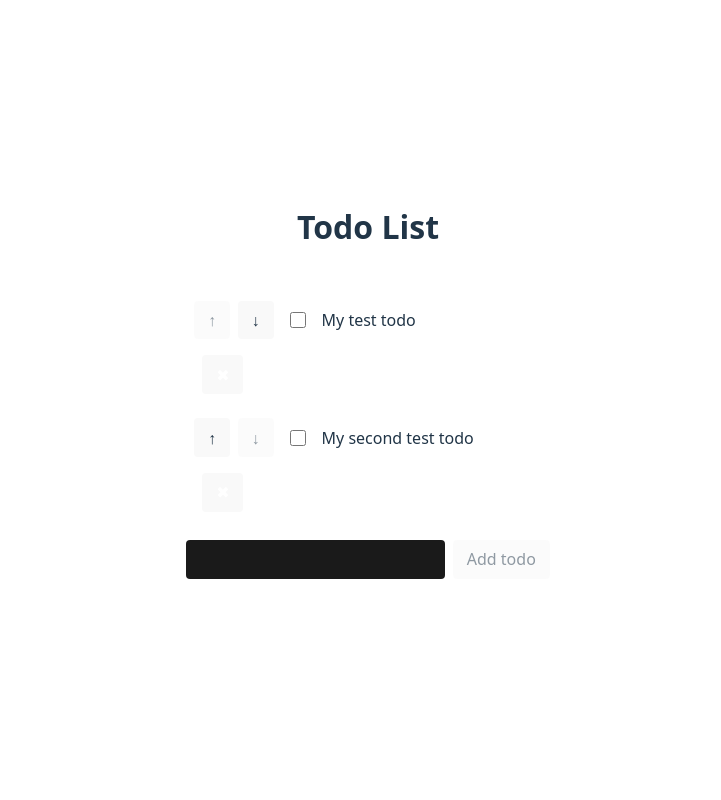
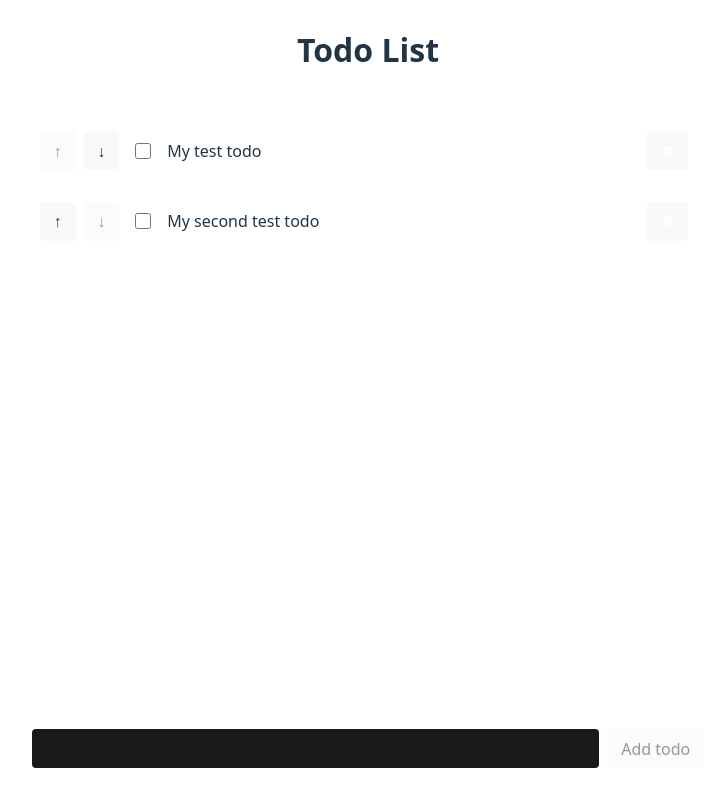
Before and after one commit to ollypolly/todo-list-2, a React (Vite) app: page / in a window 1280 px wide. Shown: the whole page, without its empty margins (272-993 px from the left). Built offline with nearby package versions, Linux system fonts and the light colour scheme.

Commit message:
Update styling

```diff
--- a/src/components/TodoList/TodoItem.tsx
+++ b/src/components/TodoList/TodoItem.tsx
@@ -25,7 +25,7 @@ export const TodoItem = ({
   const isMoveDownDisabled = index === todosLength - 1;
 
   return (
-    <div className="flex items-center p-2 flex-wrap gap-2 hover:bg-gray-700 rounded-sm flex-grow max-w-xl">
+    <div className="flex items-center p-2 flex-wrap gap-2 hover:bg-gray-700 rounded-sm">
       <button
         disabled={isMoveUpDisabled}
         aria-disabled={isMoveUpDisabled}
@@ -50,7 +50,7 @@ export const TodoItem = ({
       />
       <label
         htmlFor={`${id}-checkbox`}
-        className="cursor-pointer flex-grow flex-1/2 text-left"
+        className="cursor-pointer flex-grow text-left"
       >
         <p className={completed ? 'line-through' : ''}>{description}</p>
       </label>
--- a/src/components/TodoList/TodoList.tsx
+++ b/src/components/TodoList/TodoList.tsx
@@ -14,7 +14,11 @@ export const TodoList = () => {
   };
 
   return (
-    <div aria-live="polite" className="m-3">
+    <div
+      aria-live="polite"
+      className="flex flex-col max-w-2xl mx-auto h-full w-full"
+    >
+      <div className="flex flex-col flex-grow">
         {todos.map((todo, index) => (
           <TodoItem
             key={todo.id}
@@ -26,6 +30,8 @@ export const TodoList = () => {
             reorderTodo={reorderTodo}
           />
         ))}
+      </div>
+
       <div className="flex mt-3 flex-wrap gap-2">
         <input
           value={description}
--- a/src/index.css
+++ b/src/index.css
@@ -1,10 +1,11 @@
 @import 'tailwindcss';
 
 #root {
-  max-width: 1280px;
-  margin: 0 auto;
+  display: flex;
+  flex-direction: column;
   padding: 2rem;
   text-align: center;
+  width: 100%;
 }
 
 :root {
@@ -34,7 +35,6 @@ a:hover {
 body {
   margin: 0;
   display: flex;
-  place-items: center;
   min-width: 320px;
   min-height: 100vh;
 }
```
Lines whose indentation alone changed are shown as unchanged.
